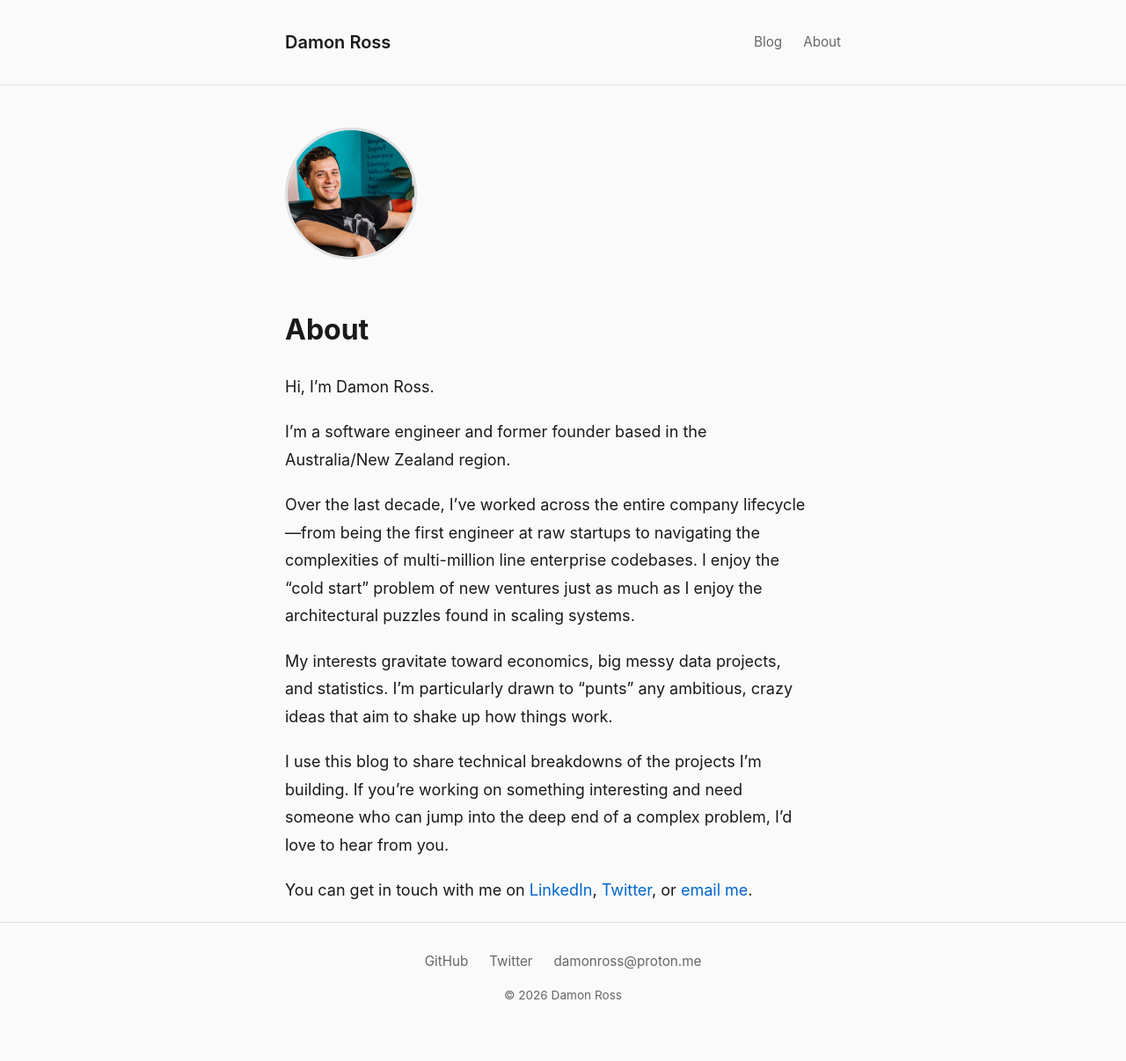
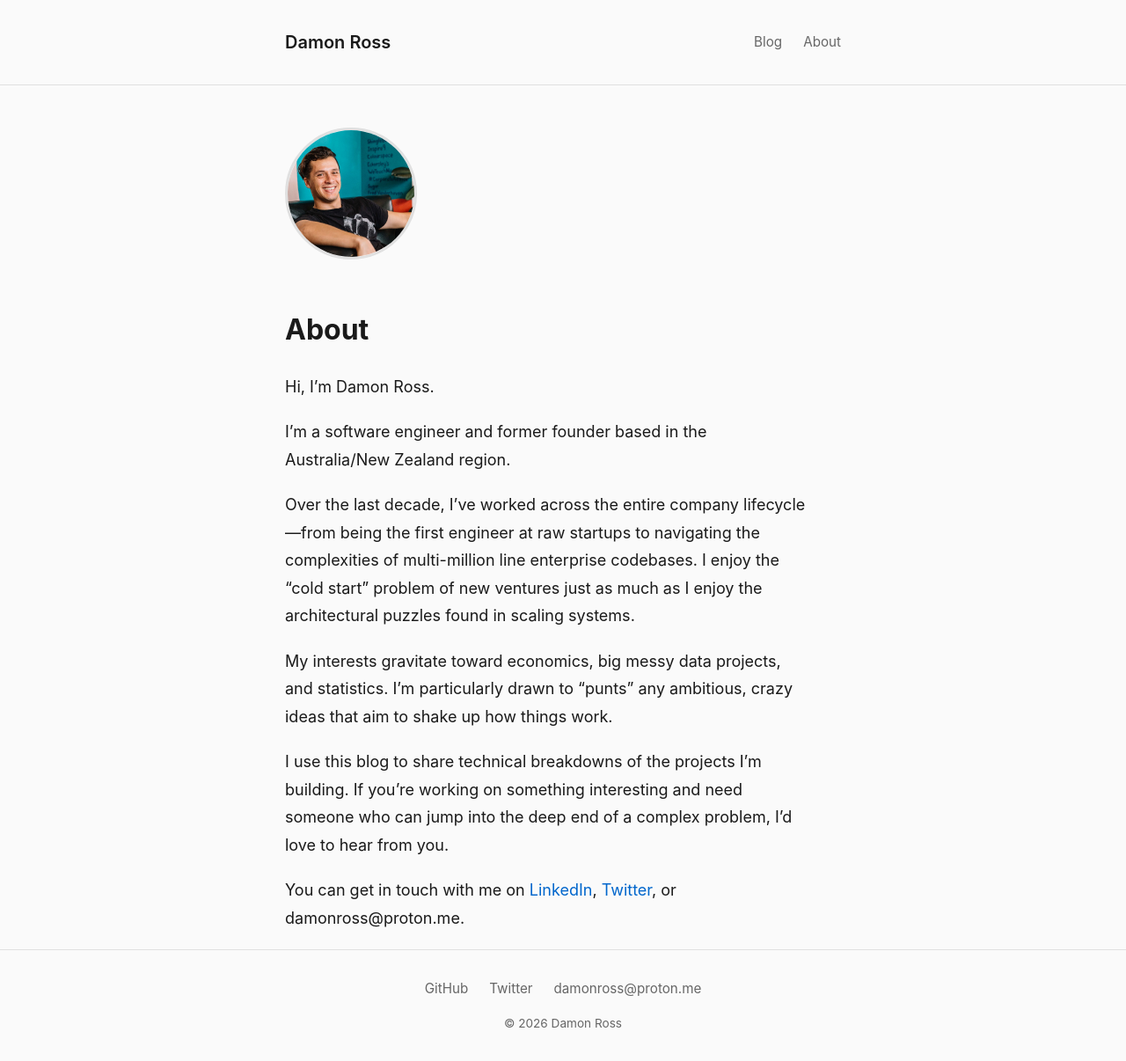
Before and after one commit to damonphilipross/damonphilipross.github.io, a Jekyll site: the page built from about.md, in a window 1280 px wide. Shown: the whole page at 88% size. Built offline with Jekyll 4.4.1, drawn with Linux system fonts in a browser that asks for light colours; before the commit the page ends 1175 px from its top, so only the background shows below that.

Commit message:
Fix email display on About page and update styles

```diff
--- a/about.md
+++ b/about.md
@@ -20,6 +20,6 @@ My interests gravitate toward economics, big messy data projects, and statistics
 
 I use this blog to share technical breakdowns of the projects I’m building. If you’re working on something interesting and need someone who can jump into the deep end of a complex problem, I’d love to hear from you.
 
-You can get in touch with me on <a href="https://www.linkedin.com/in/damon-ross-237b7b155/" target="_blank" rel="noopener">LinkedIn</a>, <a href="https://x.com/damindestress" target="_blank" rel="noopener">Twitter</a>, or <a href="#" onclick="showEmail(); return false;">email me</a>.
+You can get in touch with me on <a href="https://www.linkedin.com/in/damon-ross-237b7b155/" target="_blank" rel="noopener">LinkedIn</a>, <a href="https://x.com/damindestress" target="_blank" rel="noopener">Twitter</a>, or <span class="email-display">{{ site.email | replace: "@", '<span style="display:none">null</span>@' }}</span>.
 
 </div>
--- a/assets/css/style.css
+++ b/assets/css/style.css
@@ -266,6 +266,10 @@ main {
   margin-bottom: 1rem;
 }
 
+.email-display {
+  font-family: inherit;
+}
+
 .social-links a,
 .social-links .email-display {
   color: var(--text-light);
```
